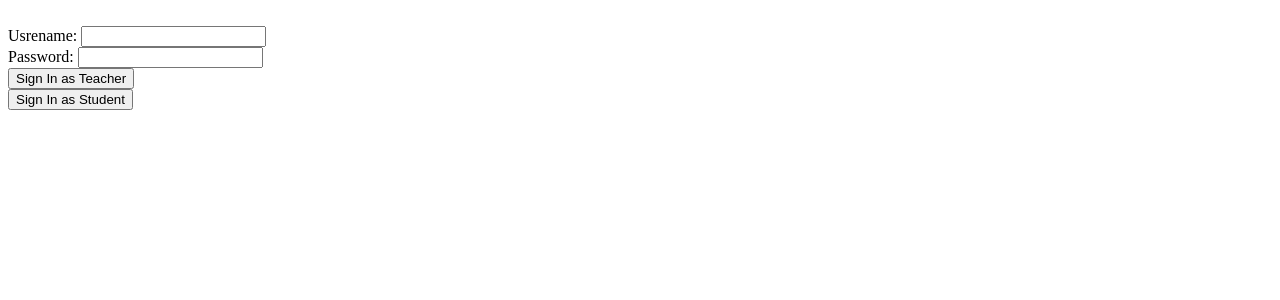
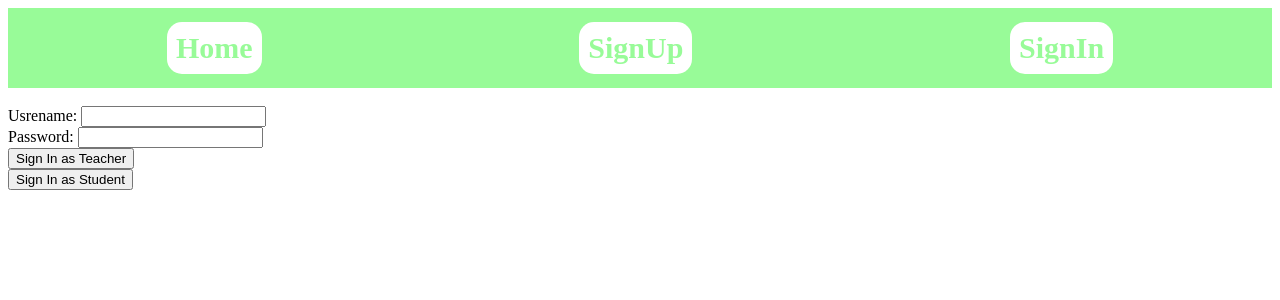
Before and after one commit to marziiiiiiii/trainig-simple-caculation, a PHP site: page /auth/signin.php in a window 1280 px wide. Shown: the top 300 px of the page. Run offline with PHP 8.4, Linux system fonts and the light colour scheme.

Commit message:
auth done

```diff
--- /dev/null
+++ b/auth/header.php
@@ -0,0 +1,71 @@
+<?php
+// $sign = $_POST['sign'];
+
+// if ($sign == "sign in"){
+// 	header('Location: signin.php');
+
+// }else{
+// 	header('Location: signup.php');
+
+// }
+
+if (isset($_COOKIE["signedin"]) && $_COOKIE["signedin"] == '1') {
+
+	echo "<div class='sign'>
+	<a href='signout.php'>SignOut</a>
+	<h4>Welcome " . $_COOKIE["user"] . "</h4>
+	</div>";
+} else {
+	echo "<div class='sign'>
+	<a  href='../auth/signin.php'>SignIn</a>
+	<a href='../auth/signup.php'>SignUp</a>
+	<a href='../auth/home.php'>Home</a>
+	</div>";
+}
+?>
+<html>
+
+<style>
+	.sign {
+		display: flex;
+		justify-content: space-around;
+		align-items: center;
+		background-color: palegreen;
+		width: 100%;
+		height: 80px;
+		font-size: 30px;
+		direction: rtl;
+
+	}
+
+
+	a:link,
+	a:visited,
+	a:active {
+		color: palegreen;
+		text-decoration: none;
+		font-weight: bold;
+
+		background-color: white;
+		padding: 9px;
+		border-radius: 15px;
+	}
+
+	a:hover {
+		color: hotpink;
+		text-decoration: none;
+	}
+
+
+	h4 {
+		color: hotpink;
+	}
+</style>
+
+<body>
+
+
+
+</body>
+
+</html>
--- a/auth/signin.php
+++ b/auth/signin.php
@@ -13,10 +13,11 @@
 
 	<?php
 
+include("header.php");
 
 
 	if (isset($_COOKIE["signedin"]) && $_COOKIE["signedin"] == '1')
-		header('Location: welcome.php');
+		header('Location: home.php');
 
 	if (isset($_POST['user']) && isset($_POST['pass'])) {
 		$user = $_POST['user'];
@@ -52,8 +53,9 @@
 
 				$expire = time() + 60 * 60 * 24 * 7;
 				setcookie("user", $user); //, $expire);
+				setcookie("as", $as); //, $expire);
 				setcookie("signedin", "1"); //, $expire);
-				header('Location: welcome.php');
+				header('Location: home.php');
 
 				echo "Cookies have set.";
 			} else {
@@ -72,9 +74,6 @@
 		<br><input type="submit" name="as" value="Sign In as Student">
 	</form>
 
-	<!-- <form action="welcome.php" method="POST">
-		<input type="submit" name="" value="">
-	</form> -->
 
 
 </body>
```
Also changed, not shown: auth/home.php (added, +48 -0 lines), auth/signup.php (+5 -3 lines), auth/welcome.php (deleted, +0 -21 lines), header.php (deleted, +0 -39 lines).
